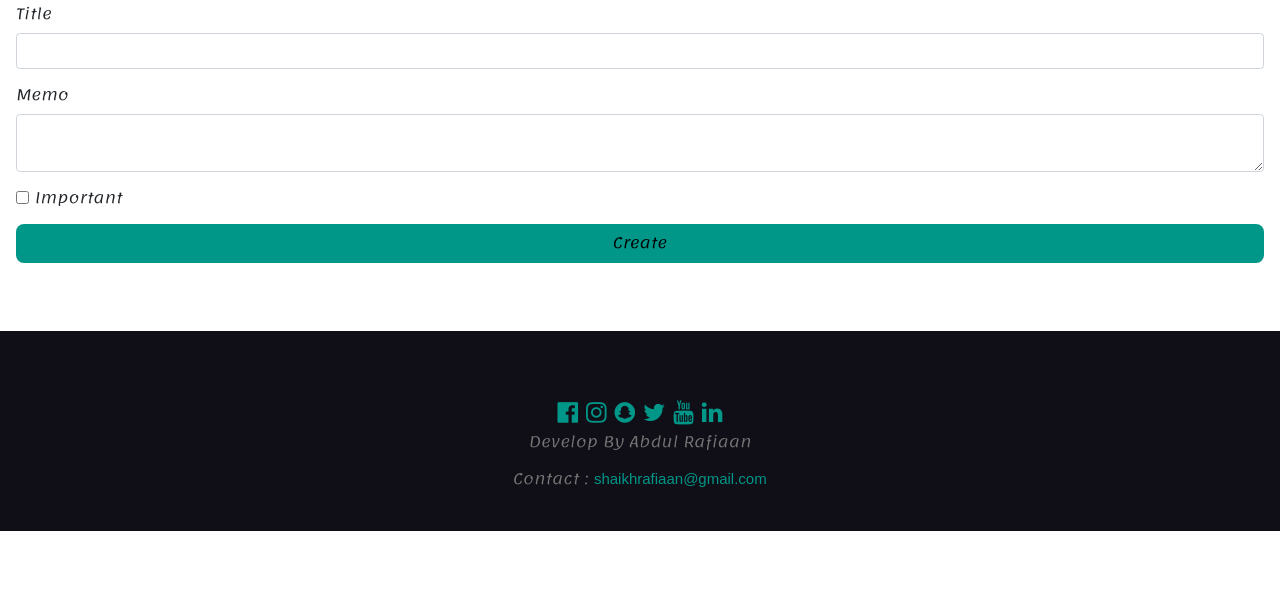
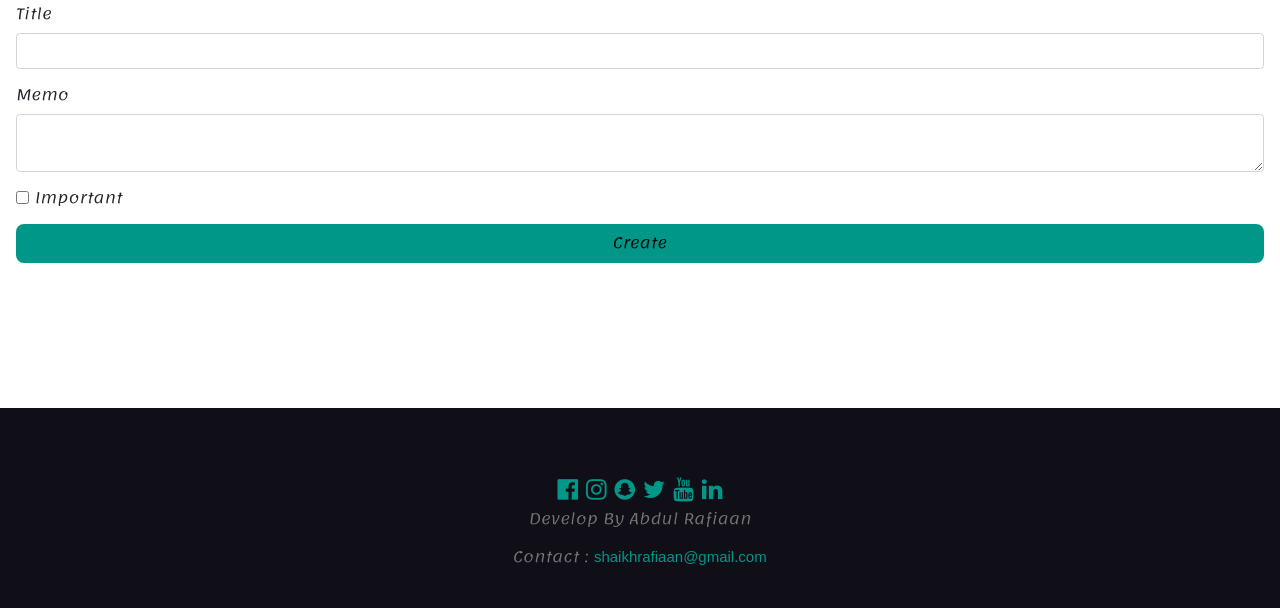
Before and after one commit to shaikhrafiaan9/ToDo, a Django app: page /create/ in a window 1280 px wide. Shown: the part 192-800 px from the top of the page. Run offline with Django 3.2, Linux system fonts and the light colour scheme; a user stored in the database is signed in; some libraries are stand-ins or nearby versions.

Commit message:
Update footer.html

```diff
--- a/templates/basictodo/footer.html
+++ b/templates/basictodo/footer.html
@@ -1,5 +1,5 @@
 <footer class="w3-padding-64 w3-text-grey w3-xlarge w3-center"
-      style="background-color:#100e17;height:200px;">
+      style="background-color:#100e17;height:200px;position:absolute;bottom:0;width:100%;">
 
     <a href="https://www.facebook.com/" target="_blank" class="w3-hover-text-blue w3-text-teal">
       <i class="fa fa-facebook-official w3-hover-opacity"></i></a>
```
